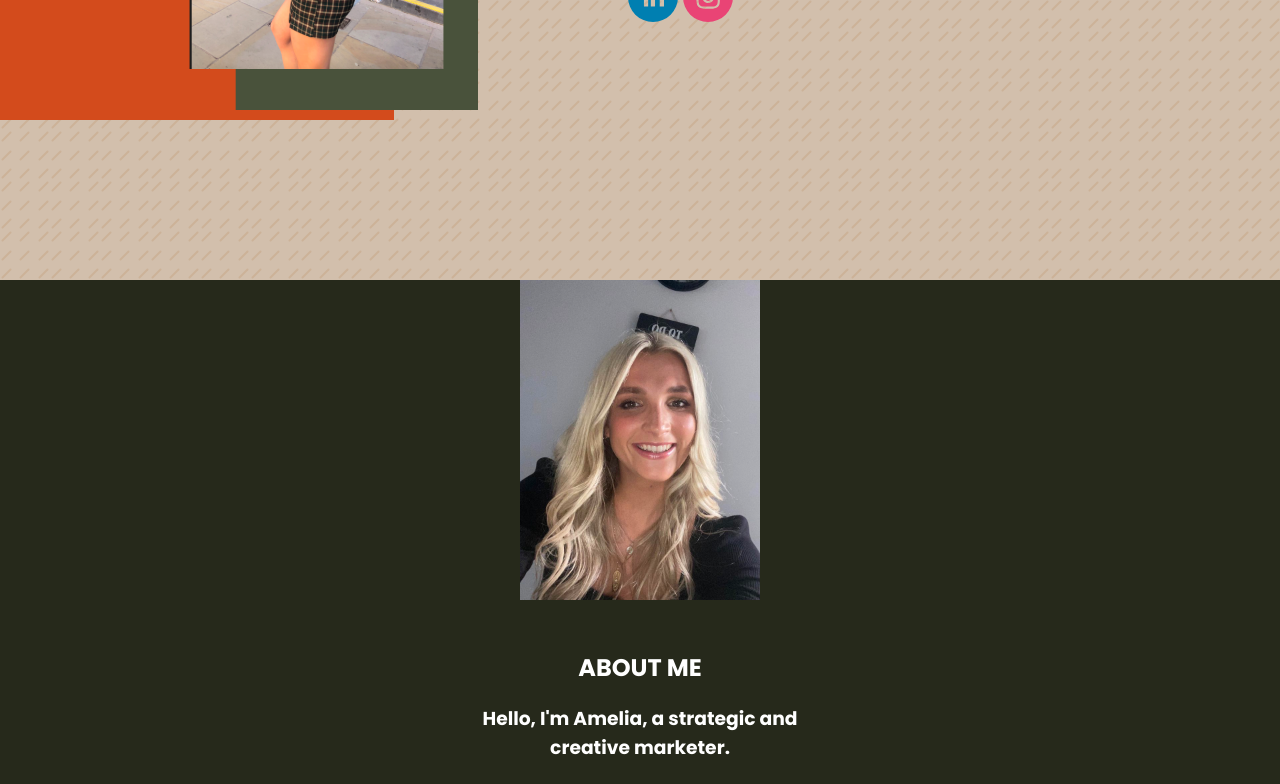
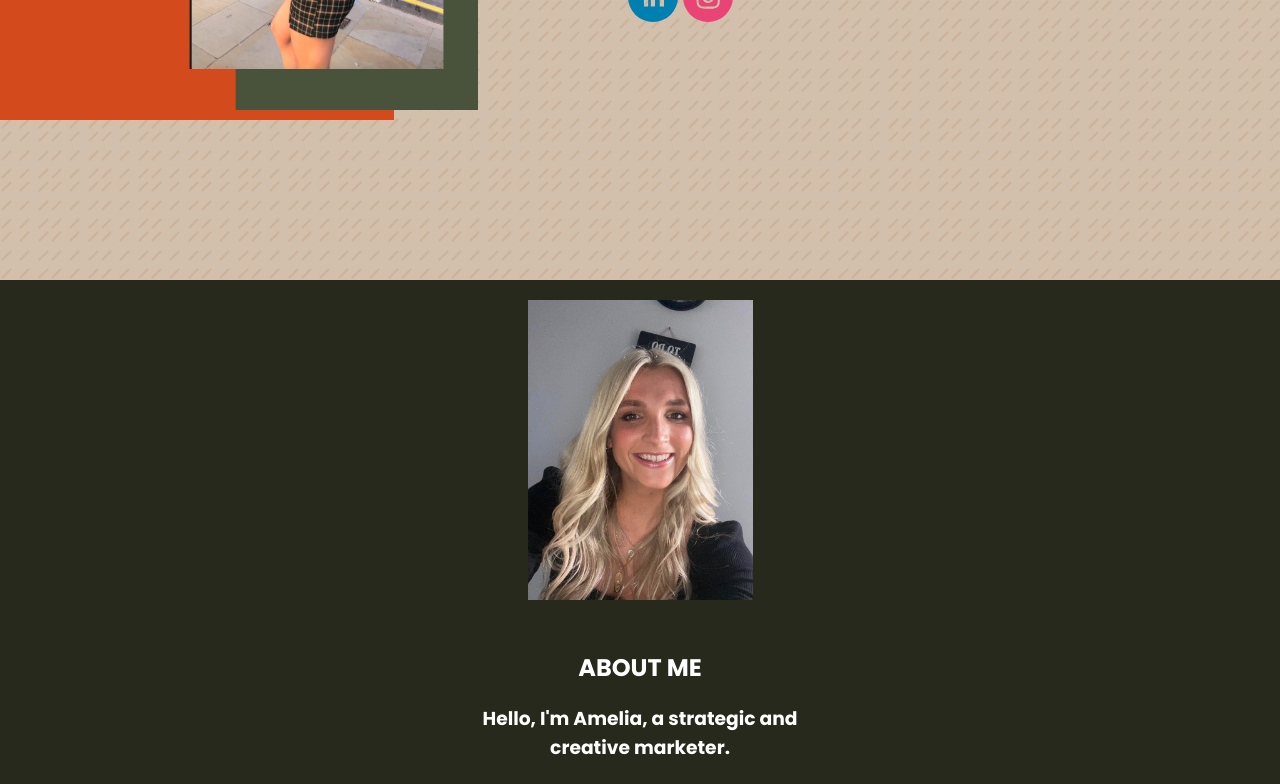
Before and after one commit to robbaile/amelia-portfolio, a Next.js app: page / in a window 1280 px wide. Shown: the part 520-1304 px from the top of the page. Built offline with nearby package versions, Linux system fonts and the light colour scheme.

Commit message:
add new image

```diff
--- a/styles/Home.module.scss
+++ b/styles/Home.module.scss
@@ -169,9 +169,6 @@ $colour-beige-dark: #D1B9A1;
 .about-me-image {
   height: 40vh;
   padding-top: 20px;
-  @media only screen and (min-width: 600px) {
-    padding-top: 0;
-  }
 }
 
 .flex-left {
```
